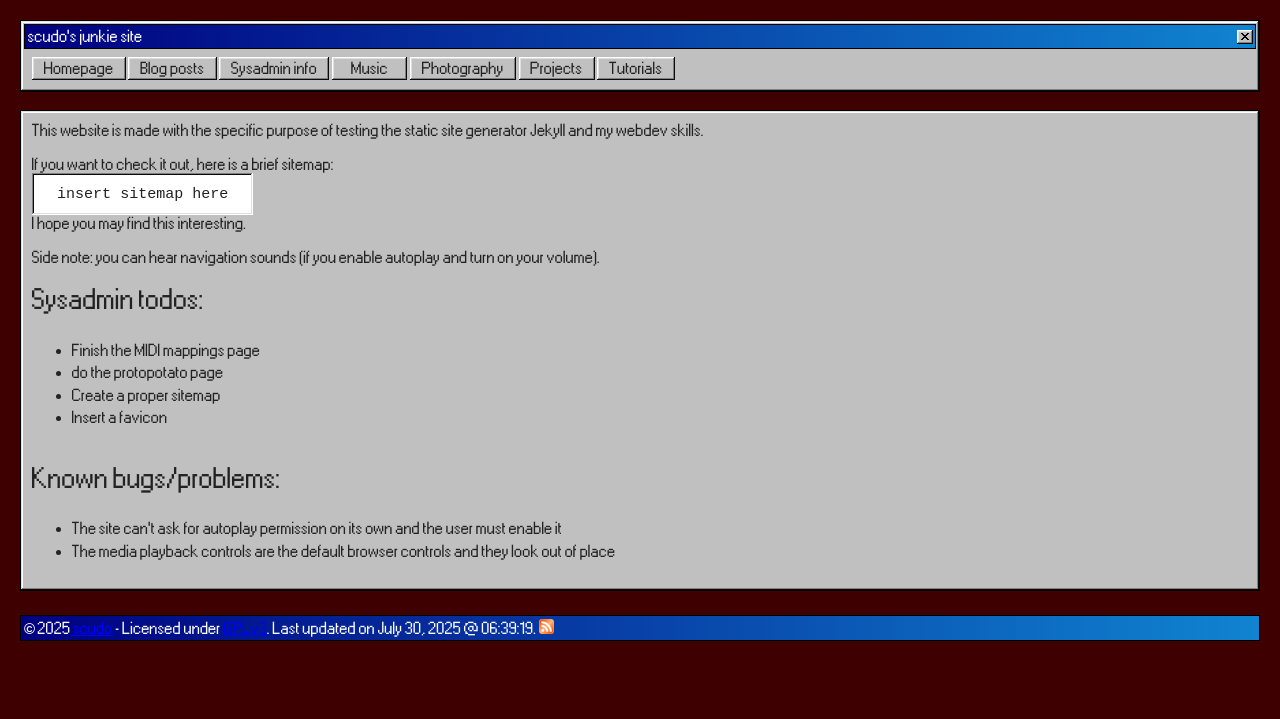
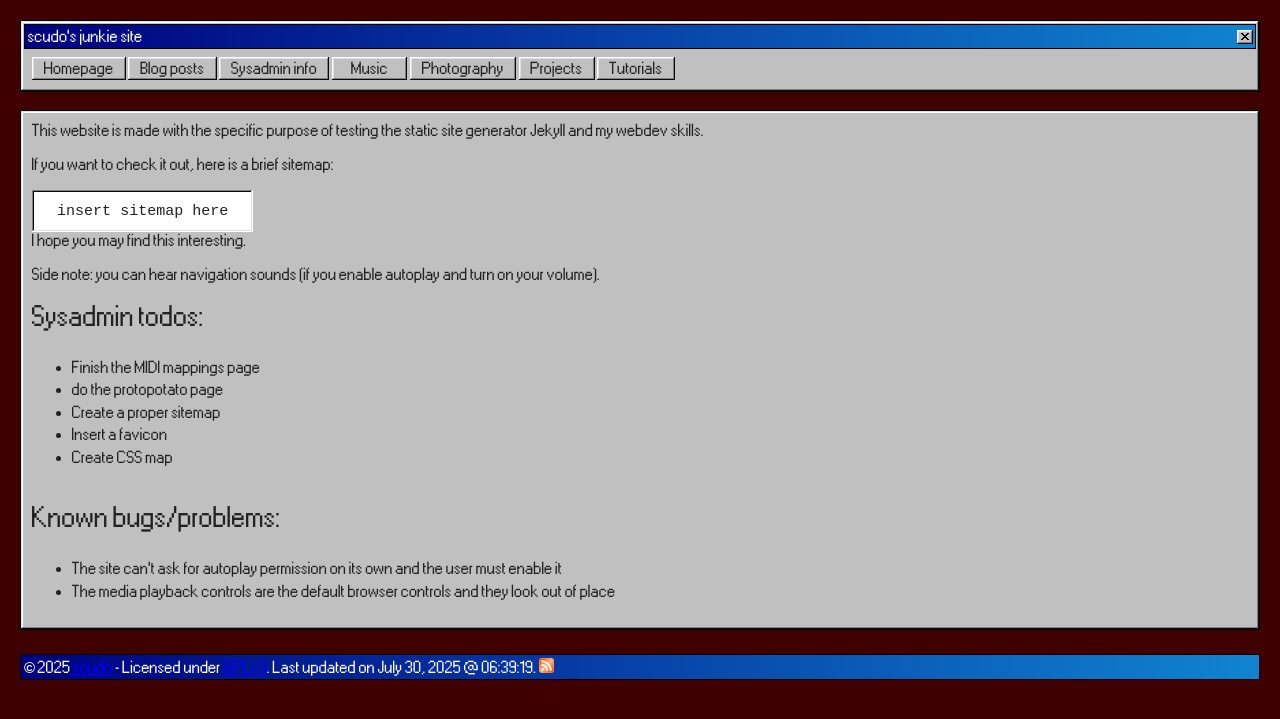
Before and after one commit to scudo005/scudo005.github.io, a Jekyll site: the page built from todo.html, in a window 1280 px wide. Shown: the top 719 px of the page. Built offline with Jekyll 4.4.1, drawn with Linux system fonts in a browser that asks for light colours; some web fonts are replaced.

Commit message:
trying to fix the reload issue

```diff
--- a/_layouts/default.html
+++ b/_layouts/default.html
@@ -24,7 +24,7 @@
             {% for page in site.data.pages.pages %}
             <a href="{{ page.url }}"><button onclick="playAudioOnClick()" class="button_link">{{ page.title
                     }}</button></a>
-            <audio src="/assets/mp3/reserved/xp_navig_start.mp3" id="nav_button" preload="auto"></audio>
+            <audio src="/assets/mp3/reserved/xp_navig_start.mp3" id="nav_button" preload="auto" onended="unloadAudioClick()"></audio>
             {% endfor %}
         </div>
     </div><br>
@@ -50,6 +50,7 @@
         </div>
     </div>
     <script src="/assets/js/playAudioOnClick.js"></script>
+    <script src="/assets/js/unloadAudioClick.js"></script>
 </body>
 
 </html>
--- /dev/null
+++ b/assets/js/unloadAudioClick.js
@@ -0,0 +1,3 @@
+//alert('removing click');
+//document.getElementById('nav_button').remove();
+console.log('untested change: this might break the click sound playback.');
--- a/todo.html
+++ b/todo.html
@@ -4,7 +4,7 @@
 ---
 
 This website is made with the specific purpose of testing the static site generator Jekyll and my webdev skills.<br><br>
-If you want to check it out, here is a brief sitemap:
+If you want to check it out, here is a brief sitemap:<br><br>
 <pre>insert sitemap here</pre>
 I hope you may find this interesting.<br><br>
 Side note: you can hear navigation sounds (if you enable autoplay and turn on your volume).
@@ -22,6 +22,9 @@
     <li>
         Insert a favicon
     </li>
+    <li>
+        Create CSS map
+    </li>
 </ul>
 <h3>Known bugs/problems:</h3>
 <ul>
```
